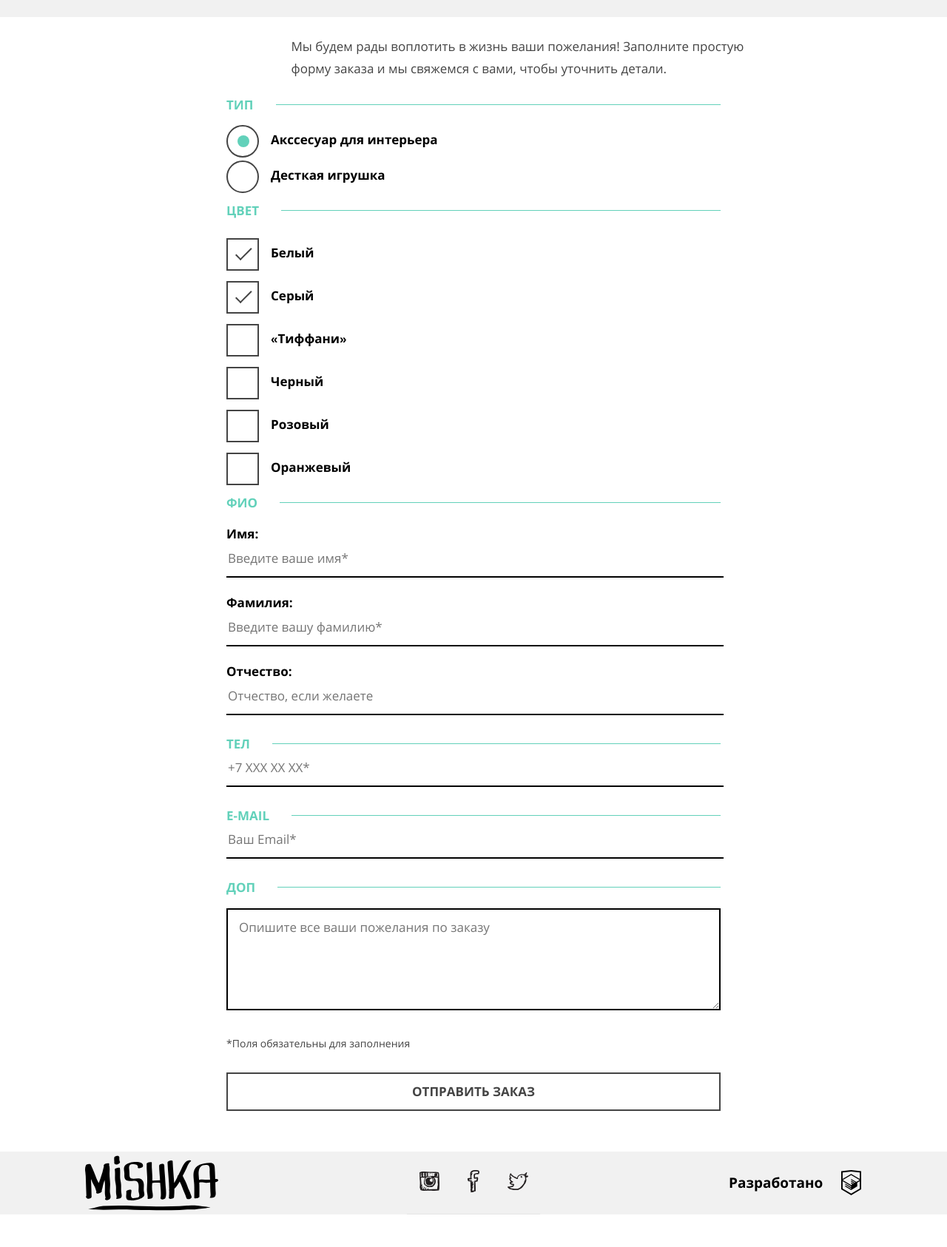
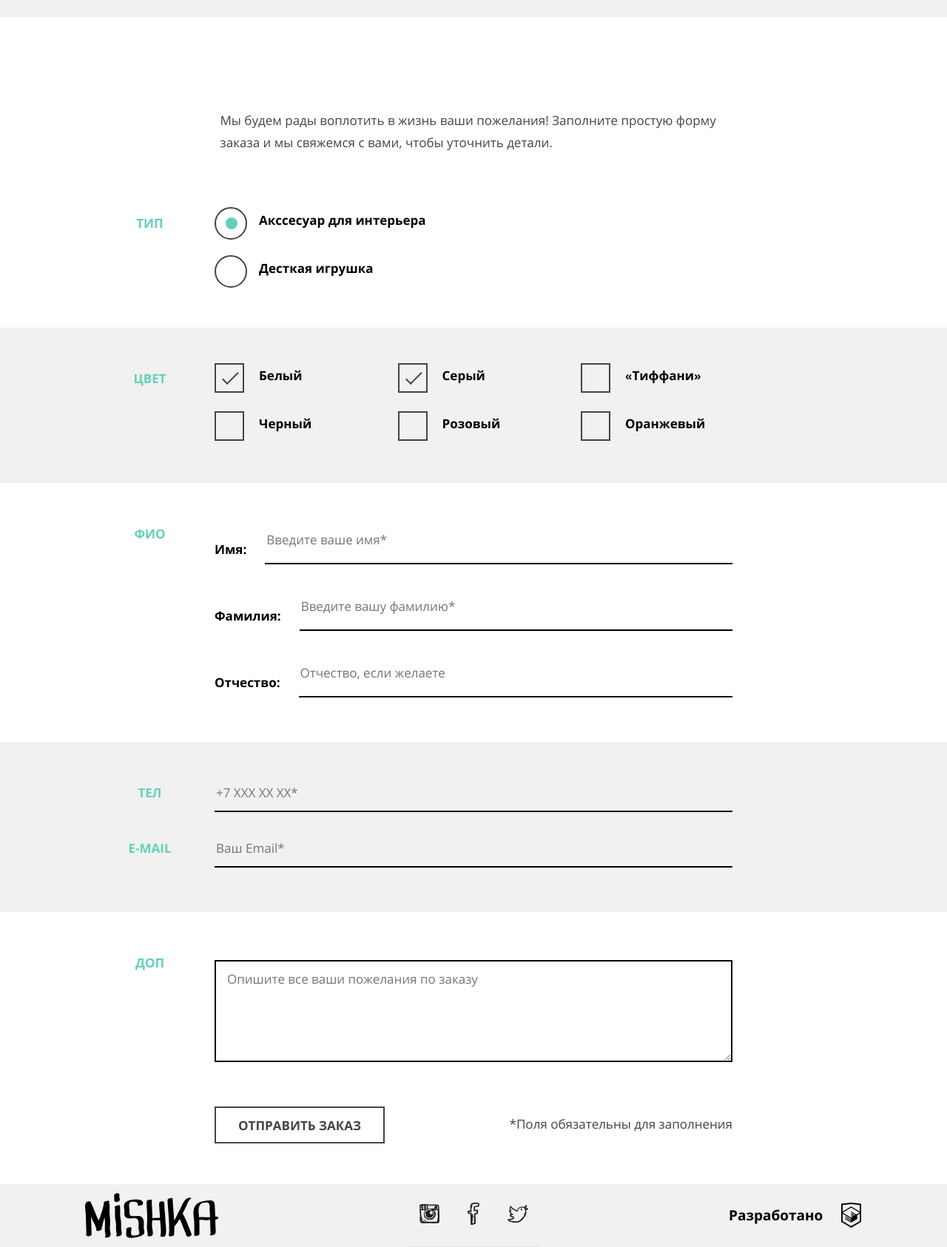
Before and after one commit to Sasha-belokur/256757-mishka, a website: page source/form.html in a window 1280 px wide. Shown: the part 300-1986 px from the top of the page at 74% size. Before the commit the page ends 1942 px from the top, so only its background shows below. Drawn offline with nearby package versions, Linux system fonts and the light colour scheme; files that its build step writes are made by us from their sources.

Commit message:
finished with adaptive styles for form.html

```diff
--- a/source/form.html
+++ b/source/form.html
@@ -11,7 +11,7 @@
       <button class="page-header__menu-burger"><span class="visually-hidden">Открыть меню</span></button>
       <nav class="main-nav">
         <div class="main-nav__logo-wrapper">
-          <a href="/">
+          <a href="index.html">
             <img src="img/logo-mobile.svg" width="86" height="35" alt="Интернет-магазин 'Мишка'">
           </a>
         </div>
@@ -58,75 +58,125 @@
         Мы будем рады воплотить в жизнь ваши пожелания! Заполните простую форму заказа и мы свяжемся с вами, чтобы уточнить детали.
       </p>
       <form class="form" action="https://echo.htmlacademy.ru" method="POST">
-        <fieldset class="form__fieldset">
-          <legend class="form__group-title">
+        <section class="form__fieldset">
+          <div class="form__fieldset-wrapper">
+            <h2 class="form__group-title">
               Тип
-          </legend>
+            </h2>
+            <ul class="form__inputs-wrapper">
+              <li>
                 <input class="form__radio-button" id="accessory" type="radio" name="type" value="accessory" checked>
                 <label class="form__label" for="accessory">
                   Акссесуар для интерьера
                 </label>
+              </li>
+              <li>
                 <input class="form__radio-button" id="toy" type="radio" name="type" value="toy">
                 <label class="form__label" for="toy">
                   Десткая игрушка
                 </label>
-        </fieldset>
-        <fieldset class="form__fieldset">
-          <legend class="form__group-title">
+                </li>
+            </ul>
+          </div>
+        </section>
+        <section class="form__fieldset form__fieldset--bgclr-grey ">
+          <div class="form__fieldset-wrapper">
+            <h2 class="form__group-title">
               Цвет
-          </legend>
+            </h2>
+            <ul class="form__inputs-wrapper form__inputs-wrapper--colors">
+              <li>
                 <input class="form__checkbox" id="white-color" type="checkbox" name="color" value="whilte" checked>
                 <label class="form__label" for="white-color">Белый</label>
+              </li>
+              <li>
                 <input class="form__checkbox" id="gray-color" type="checkbox" name="color" value="gray" checked>
                 <label class="form__label" for="gray-color">Серый</label>
+              </li>
+              <li>
                 <input class="form__checkbox" id="tiffany-color" type="checkbox" name="color" value="tiffany">
                 <label class="form__label" for="tiffany-color">«Тиффани»</label>
+              </li>
+              <li>
                 <input class="form__checkbox" id="black-color" type="checkbox" name="color" value="black">
                 <label class="form__label" for="black-color">Черный</label>
+              </li>
+              <li>
                 <input class="form__checkbox" id="pink-color" type="checkbox" name="color" value="pink">
                 <label class="form__label" for="pink-color">Розовый</label>
+              </li>
+              <li>
                 <input class="form__checkbox" id="orange-color" type="checkbox" name="color" value="orange">
                 <label class="form__label" for="orange-color">Оранжевый</label>
-        </fieldset>
-        <fieldset class="form__fieldset">
-          <legend class="form__group-title">
+              </li>
+            </ul>
+          </div>
+        </section>
+        <section class="form__fieldset">
+          <div class="form__fieldset-wrapper">
+            <h2 class="form__group-title">
               ФИО
-          </legend>
-          <!-- Как можно добавить маргин без дополнительного класса -->
+            </h2>
+            <ul class="form__inputs-wrapper form__inputs-wrapper--contacts">
+              <li>
                 <label class="form__label text__label--margin-top" for="name">Имя:</label>
                 <input class="form__text-input" id="name" type="text" name="name" placeholder="Введите ваше имя*" required>
+              </li>
+              <li>
                 <label class="form__label text__label--margin-top" for="surname">Фамилия:</label>
                 <input class="form__text-input" id="surname" type="text" name="surname" placeholder="Введите вашу фамилию*" required>
+              </li>
+              <li>
                 <label class="form__label text__label--margin-top" for="patronymic">Отчество:</label>
                 <input class="form__text-input" id="patronymic" type="text" name="patronymic" placeholder="Отчество, если желаете">
-        </fieldset>
-        <fieldset class="form__fieldset">
-          <legend class="form__group-title">
+              </li>
+            </ul>
+          </div>
+        </section>
+        <section class="form__fieldset form__fieldset--bgclr-grey">
+          <div class="form__fieldset-wrapper">
+            <h2 class="form__group-title form__group-title--label">
               <label for="tel">Тел</label>
-          </legend>
+            </h2>
+
+            <ul class="form__inputs-wrapper">
+              <li>
                 <input class="form__text-input form__text-input--icon-tel" id="tel" type="tel" name="tel" placeholder="+7 ХХХ ХХ ХХ*" required>
-        </fieldset>
-        <fieldset class="form__fieldset">
-          <legend class="form__group-title">
+              </li>
+            </ul>
+            <h2 class="form__group-title form__group-title--short-line form__group-title--label">
               <label for="email">e-mail</label>
-          </legend>
+            </h2>
+            <ul class="form__inputs-wrapper">
+              <li>
                 <input class="form__text-input form__text-input--icon-email" id="email" type="tel" name="email" placeholder="Ваш Email*" required>
-        </fieldset>
-        <fieldset class="form__fieldset">
-          <legend class="form__group-title">
+              </li>
+            </ul>
+          </div>
+        </section>
+        <section class="form__fieldset">
+          <div class="form__fieldset-wrapper">
+            <h2 class="form__group-title form__group-title--label">
               <label for="extra-info">Доп</label>
-          </legend>
+            </h2>
+            <ul class="form__inputs-wrapper">
+              <li>
                 <textarea class="form__textarea" id="extra-info" name="info" cols="30" rows="10" placeholder="Опишите все ваши пожелания по заказу"></textarea>
-        </fieldset>
+              </li>
+            </ul>
+          </div>
+        </section>
+        <section class="form__bottom">
           <small class="form__reminder">
             *Поля обязательны для заполнения
           </small>
           <button class="form__button btn" type="submit">Отправить заказ</button>
+        </section>
       </form>
     </main>
     <footer class="page-footer">
       <div class="page-footer__wrapper">
-          <a href="/" class="page-footer__logo"><img src="img/logo-mobile.svg" alt="Интернет-магазин 'Мишка'"></a>
+          <a href="index.html" class="page-footer__logo"><img src="img/logo-footer.svg" alt="Интернет-магазин 'Мишка'"></a>
           <ul class="page-footer__social-list">
             <li class="page-footer__social-item page-footer__social-item--icon-inst">
               <a href="#">Инстаграмм</a>
@@ -138,9 +188,12 @@
               <a href="#">Твиттер</a>
               </li>
           </ul>
-          <p class="page-footer__copyright">
-            Разработано <a href="#" class="page-footer__copyright-link page-footer__copyright-link--icon-academy">HTML Academy</a>
-          </p>
+          <a class="page-footer__copyright">
+            Разработано
+            <span class="page-footer__icon-academy">
+              HTML Academy
+            </span>
+          </a>
       </div>
     </footer>
     <script src="js/page-header.js"></script>
--- a/source/sass/form.scss
+++ b/source/sass/form.scss
@@ -1,22 +1,25 @@
 .form {
   padding-top: 25px;
   padding-bottom: 55px;
+}
 
+.form__fieldset {
+  margin: 0;
+  margin-bottom: 30px;
+  padding-top: 0;
+  padding-bottom: 0;
+  border: none;
+}
+
+.form__fieldset-wrapper {
   @include mobile-container;
 }
 
-.form__fieldset:not(:last-child) {
-  margin: 0;
-  margin-bottom: 30px;
+.form__group-title {
+  position: relative;
+  margin-top: 0;
+  margin-bottom: 20px;
   padding: 0;
-  border: none;
-  border-top: 1px solid #62d1ba;
-}
-
-.form__group-title {
-  margin: 0;
-  padding: 0;
-  padding-right: 30px;
   font-size: 17px;
   line-height: 17px;
   font-weight: 700;
@@ -24,13 +27,44 @@
   text-transform: uppercase;
 }
 
+.form__group-title--label {
+  padding-top: 20px;
+}
+
+.form__group-title::after {
+  content: "";
+  position: absolute;
+  top: 7px;
+  right: 0;
+  width: 200px;
+  height: 1px;
+  background-color: #62d1ba;
+}
+
+.form__group-title--short-line::after {
+  width: 180px;
+}
+
 .form__radio-button,
 .form__checkbox {
   display: none;
 }
 
+.form__inputs-wrapper {
+  margin-top: 0;
+  margin-bottom: 0;
+  padding-left: 0;
+  list-style: none;
+}
+
+.form__inputs-wrapper li {
+  display: flex;
+  margin-bottom: 25px;
+}
+
 .form__label {
-  display: block;
+  padding-top: 11px;
+  padding-bottom: 11px;
   font-size: 17px;
   line-height: 18px;
   font-weight: 700;
@@ -40,8 +74,6 @@
 .form__radio-button + .form__label,
 .form__checkbox + .form__label {
   position: relative;
-  display: block;
-  margin-top: 30px;
   padding-left: 60px;
   font-size: 17px;
   line-height: 18px;
@@ -52,18 +84,19 @@
 .form__radio-button + .form__label::before {
   content: "";
   position: absolute;
-  top: -11px;
+  top: 2px;
   left: 0;
   width: 40px;
   height: 40px;
   border: 2px solid #444444;
   border-radius: 50%;
+  transition: border-color 0.5s ease;
 }
 
 .form__radio-button + .form__label::after {
   content: "";
   position: absolute;
-  top: 3px;
+  top: 16px;
   left: 15px;
   width: 16px;
   height: 16px;
@@ -77,25 +110,22 @@
   transform: scale(1);
 }
 
-.form__checkbox + .form__label {
-  margin-top: 40px;
-}
-
 .form__checkbox + .form__label::before {
   content: "";
   position: absolute;
-  top: -11px;
+  top: 3px;
   left: 0;
-  width: 40px;
-  height: 40px;
+  width: 36px;
+  height: 36px;
   border: 2px solid #444444;
+  transition: border-color 0.5s ease;
 }
 
 .form__checkbox:checked + .form__label::after {
   content: "";
   position: absolute;
-  top: 12px;
-  left: 12px;
+  top: 25px;
+  left: 10px;
   width: 0;
   height: 0;
   border-left: 2px solid #444444;
@@ -106,6 +136,14 @@
   animation-name: show-tip;
   animation-duration: 0.3s;
   animation-fill-mode: forwards;
+}
+
+.form__label:hover::before {
+  border-color: #62d1ba;
+}
+
+.form__label:active::before {
+  border-color: rgba($color: #444444, $alpha: 0.3);
 }
 
 @keyframes show-tip {
@@ -120,6 +158,10 @@
   }
 }
 
+.form__inputs-wrapper--contacts li {
+  display: block;
+}
+
 .form__text-input {
   padding-top: 15px;
   padding-bottom: 15px;
@@ -131,6 +173,7 @@
   color: #444444;
   border: none;
   border-bottom: 2px solid #000000;
+  background-color: transparent;
 }
 
 .text__label--margin-top {
@@ -163,8 +206,107 @@
   color: #444444;
 }
 
+.form__bottom {
+  @include mobile-container;
+}
+
 @media (min-width: $tablet-width) {
-  .form {
+  .form__fieldset {
+    margin-bottom: 0;
+  }
+
+  .form__fieldset-wrapper {
     @include tablet-container;
+    padding-top: 45px;
+    padding-bottom: 35px;
+    display: flex;
+    flex-wrap: wrap;
+  }
+
+  .form__group-title {
+    width: 165px;
+    padding-top: 15px;
+  }
+
+  .form__group-title::after {
+    content: none;
+  }
+
+  .form__fieldset--bgclr-grey {
+    background-color: #f1f1f1;
+  }
+
+  .form__inputs-wrapper {
+    width: 503px;
+  }
+
+  .form__inputs-wrapper--colors {
+    display: flex;
+    flex-wrap: wrap;
+  }
+
+  .form__inputs-wrapper--colors li {
+    width: 50%;
+  }
+
+  .form__inputs-wrapper--contacts li {
+    display: flex;
+  }
+
+  .form__inputs-wrapper--contacts label {
+    margin-right: 25px;
+  }
+
+  .form__checkbox + .form__label {
+    box-sizing: border-box;
+    width: 50%;
+  }
+
+  .form__bottom {
+    @include tablet-container;
+    display: flex;
+    justify-content: space-between;
+  }
+
+  .form__reminder {
+    font-size: 17px;
+    margin-bottom: 0;
+  }
+
+  .form__button {
+    width: 230px;
+    height: 50px;
+    order: -1;
   }
 }
+
+@media (min-width: $desktop-width) {
+  .form__fieldset-wrapper {
+    @include desktop-container;
+  }
+
+  .form__group-title {
+    width: 175px;
+    text-align: center;
+  }
+
+  .form__inputs-wrapper {
+    width: 700px;
+    margin-right: 125px;
+  }
+
+  .form__inputs-wrapper--colors {
+    width: 750px;
+  }
+
+  .form__inputs-wrapper--colors li {
+    width: 33%;
+  }
+
+  .form__bottom {
+    width: 700px;
+    margin: 0 auto;
+    padding-left: 225px;
+    padding-right: 225px;
+  }
+}
--- a/source/sass/page-footer.scss
+++ b/source/sass/page-footer.scss
@@ -67,7 +67,7 @@
   color: #000000;
 }
 
-.page-footer__copyright a {
+.page-footer__icon-academy {
   font-size: 0;
   width: 30px;
   height: 35px;
--- a/source/sass/page-intro.scss
+++ b/source/sass/page-intro.scss
@@ -1,19 +1,28 @@
 .page-intro {
+  @include mobile-container;
   margin: 0;
   padding-top: 25px;
   font-size: 13px;
   line-height: 24px;
   font-weight: 400;
   color: #444444;
-
-  @include mobile-container;
 }
 
 @media (min-width: $tablet-width) {
   .page-intro {
-    @include tablet-container;
+    width: 493px;
+    margin: 0 auto;
+    padding-left: 225px;
+    padding-right: 50px;
     font-size: 17px;
     line-height: 30px;
-    padding-left: 225px;
   }
 }
+
+@media (min-width: $tablet-width) {
+  .page-intro {
+    width: 700px;
+    padding-top: 125px;
+    padding-left: 65px;
+  }
+}
```
Also changed, not shown: source/catalog.html (+2 -2 lines), source/index.html (+1 -1 lines), source/sass/variables.scss (line endings or trailing spaces). Lines whose indentation alone changed are shown as unchanged.
